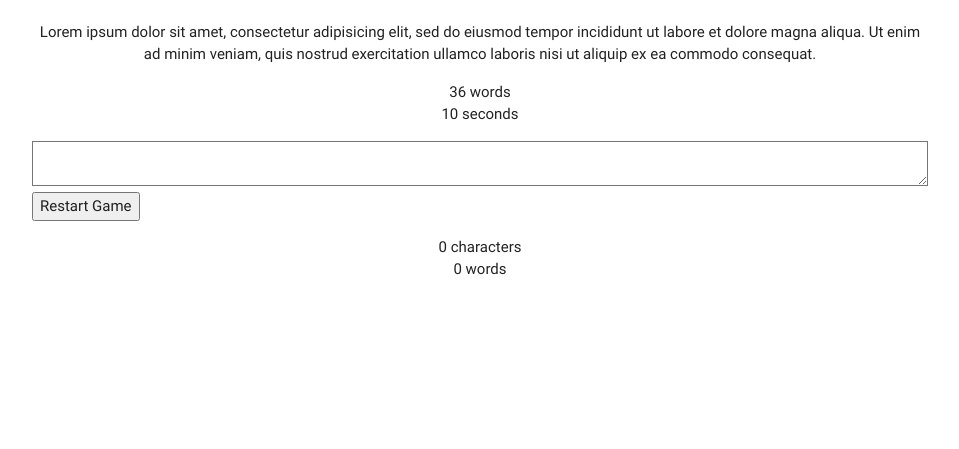
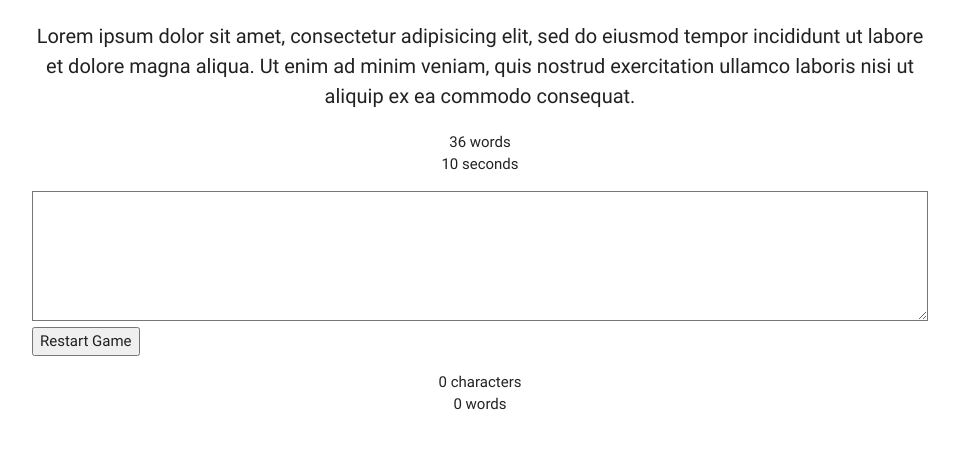
Before and after one commit to joabetc/typer-game, a plain HTML site: page public/principal.html in a window 1280 px wide. Shown: the part 105-554 px from the top of the page, without its empty margins (160-1119 px from the left). Drawn offline with Linux system fonts and the light colour scheme.

Commit message:
Adding some custom styles

```diff
--- a/public/css/estilos.css
+++ b/public/css/estilos.css
@@ -0,0 +1,8 @@
+.typing-field {
+    font-size: 20px;
+    height: 130px;
+}
+
+.phrase {
+    font-size: 20px;
+}
--- a/public/principal.html
+++ b/public/principal.html
@@ -4,6 +4,7 @@
     <meta charset="UTF-8">
     <title>Alura Typer</title>
     <link rel="stylesheet" href="css/libs/materialize.min.css">
+    <link rel="stylesheet" href="css/estilos.css">
 </head>
 <body>
     <div class="container">
```
